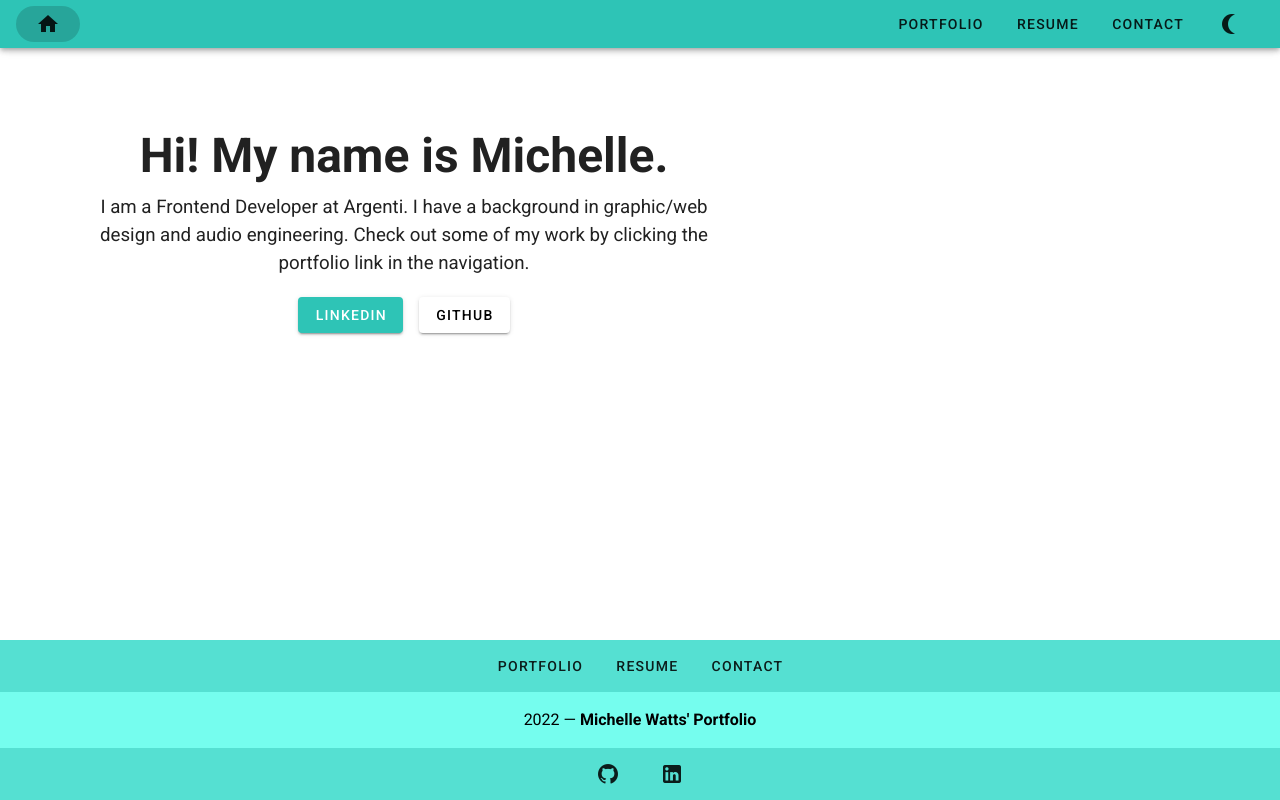
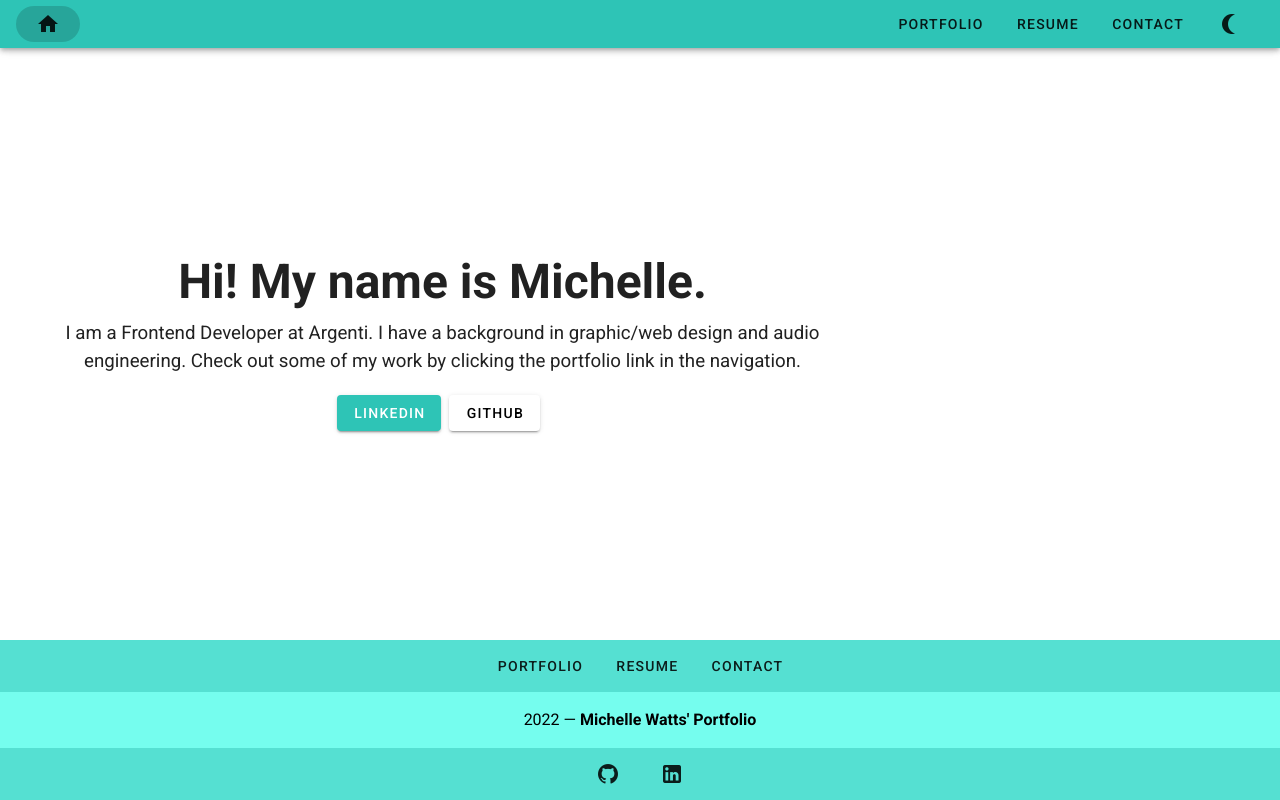
Before and after one commit to michellewatts20000/portfolio-vue, a Vue app: page / in a window 1280 px wide. Built offline with nearby package versions, Linux system fonts and the light colour scheme.

Commit message:
fixing layout

```diff
--- a/src/components/HelloWorld.vue
+++ b/src/components/HelloWorld.vue
@@ -1,14 +1,7 @@
 <template>
-  <v-container fluid class="my-5">
-    <v-layout
-      row
-      text-center
-      wrap
-      align-center
-      justify-space-around
-      fill-height
-    >
-      <v-flex xs12 md6 mb-4 mx-2>
+  <v-container fill-height>
+    <v-row justify="center" align="center">
+      <v-col class="text-center" cols="12" md="8">
         <h1 class="display-2 font-weight-bold mb-3">
           Hi! My name is Michelle.
         </h1>
@@ -20,16 +13,16 @@
         </h3>
 
         <v-btn
-          :class="`mx-2 ${b.textCol}--text`"
+          :class="`mr-2 ${b.textCol}--text`"
           :color="b.color"
           v-for="b in ctaBtn"
           :key="b.id"
           :href="b.href"
           >{{ b.text }}
         </v-btn>
-      </v-flex>
+      </v-col>
 
-      <v-flex xs7 md3>
+      <v-col md="4" sm="4" cols="6">
         <v-img
           :src="require('../assets/profile-pic.jpeg')"
           contain
@@ -37,8 +30,8 @@
           position="center center"
           alt="profile-picture"
         />
-      </v-flex>
-    </v-layout>
+      </v-col>
+    </v-row>
   </v-container>
 </template>
 
```
